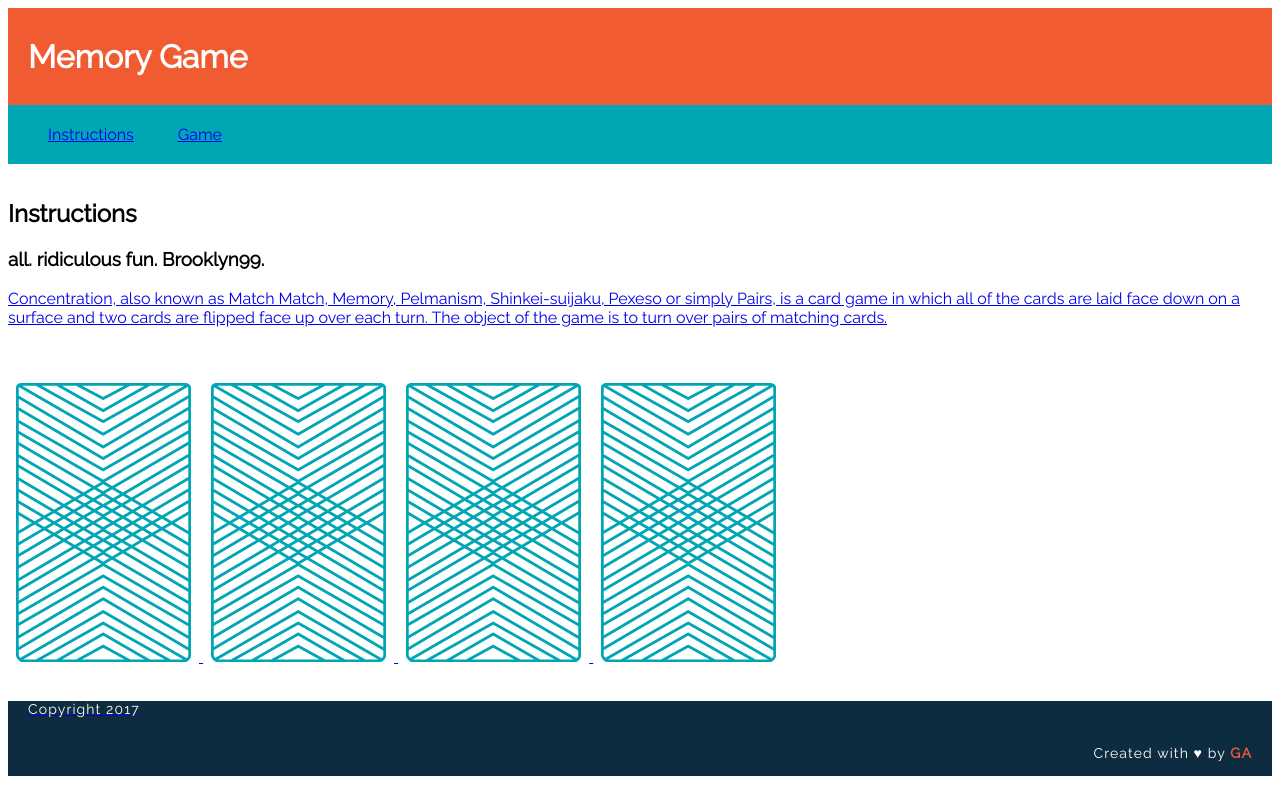
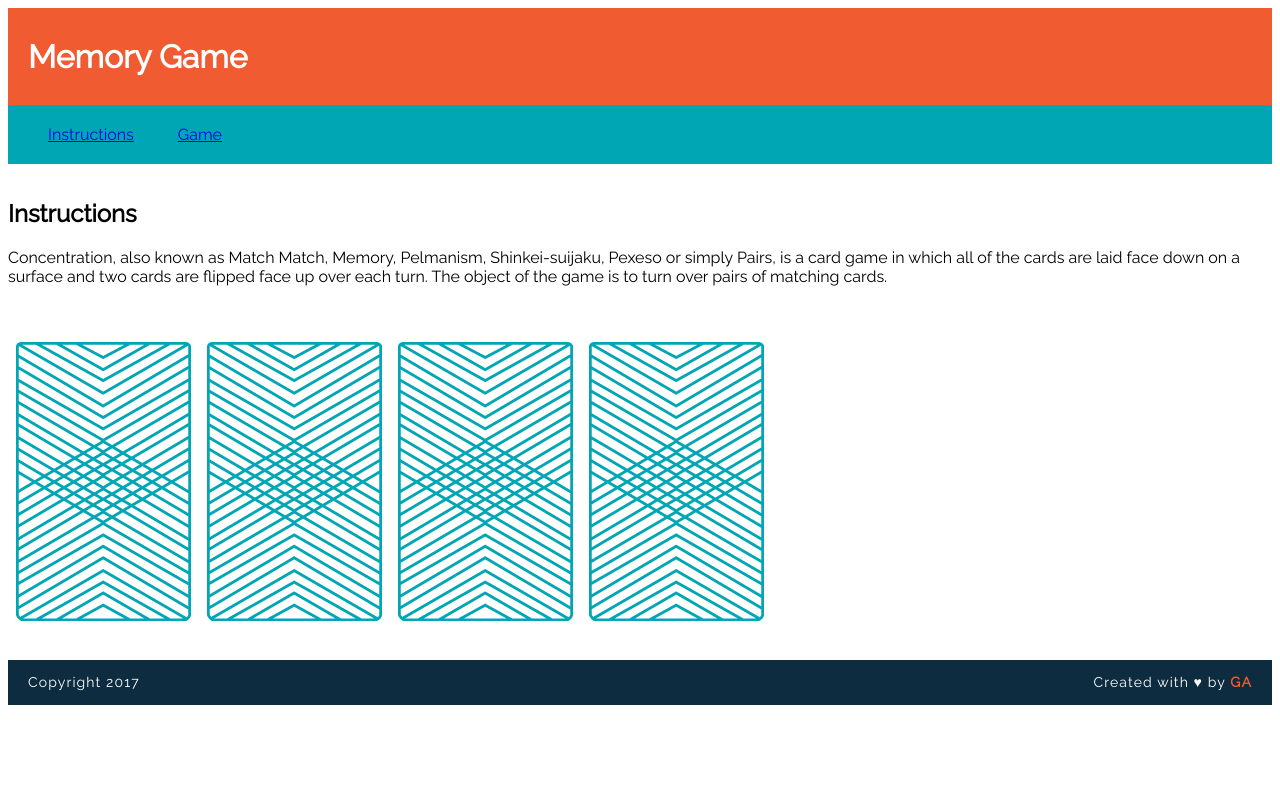
Before and after one commit to hannan-emily/wdi-fundamentals-memorygame, a plain HTML site: page index.html in a window 1280 px wide. Drawn offline with Linux system fonts and the light colour scheme.

Commit message:
created game logic

```diff
--- a/index.html
+++ b/index.html
@@ -23,24 +23,16 @@
     Instructions
     </h2>
 
-    <h3>
-      all. ridiculous fun. Brooklyn99.
-    <a href="https://www.instagram.com/brooklyn99fox/"B99 Crew Instagram</a>
-    </h3>
-
     <p>
     Concentration, also known as Match Match, Memory, Pelmanism, Shinkei-suijaku, Pexeso or simply Pairs, is a card game in which all of the cards are laid face down on a surface and two cards are flipped face up over each turn. The object of the game is to turn over pairs of matching cards.
     </p>
 
-    <div>
-      <img src="images/back.png" alt="Queen of Diamonds">
-      <img src="images/back.png" alt="Queen of Hearts">
-      <img src="images/back.png" alt="King of Diamonds">
-      <img src="images/back.png" alt="King of Hearts">
-    </div>
+    <div id="game-board" class="board clearfix"></div>
 
-</main>
-<script src="js/main.js"></script>
+  </main>
+
+  <script src="js/main.js"></script>
+
 </body>
 
 <footer class="clearfix">
--- a/js/main.js
+++ b/js/main.js
@@ -1,25 +1,58 @@
 
-var cards = ["queen", "queen", "king", "king"];
-
-var cardOne = cards[0];
-cardsInPlay.push('queen');
-console.log("User flipped queen");
-
-var cardTwo = cards[3];
-cardsInPlay.push('king');
-console.log("user flipped king");
+var cards = [
+{
+  rank: 'queen',
+  suit: 'hearts',
+  cardImage: 'images/queen-of-hearts.png'
+},
+{
+  rank: 'queen',
+  suit: 'diamonds',
+  cardImage: 'images/queen-of-diamonds.png'
+},
+{
+  rank: 'king',
+  suit: 'hearts',
+  cardImage: 'images/king-of-hearts.png'
+},
+{
+  rank: 'king',
+  suit: 'diamonds',
+  cardImage: 'images/king-of-diamonds.png'
+}
+];
 
 var cardsInPlay = [];
 
-var checkForMatch = function (){
-    if (cardsInPlay[0] === cardsInPlay[1])
-      console.log("You found a match!");
+var checkForMatch = function() {
+    this.setAttribute('src', cards[cardID].cardImage);
+    if (cardsInPlay.length === 2) {
+    if (cardsInPlay[0] === cardsInPlay[1]) {
+      alert("You found a match!");
     } else {
-      console.log("Sorry, try again.");
+      ("Sorry, try again.");
     }
+  }
 }
 
-var flipCard = function(cardId) {
-    console.log("User flipped " + cardOne);
-    console.log("User flipped" + cards[cardId]);
+var flipCard = function(){
+    var cardID = this.getAttribute('data-id');
+    document.setAttribute(cards[cardId].cardImage);
+    console.log("User flipped " + cards[cardId].rank);
+    cardsInPlay.push(cards[cardId].rank);
+    checkForMatch();
+    console.log(cards[cardId].cardImage);
+    console.log(cards[cardId].suit);
 }
+
+var createBoard = function() {
+    for (var i = 0; i < cards.length; i++) {
+    var cardElement = document.createElement('img');
+    cardElement.setAttribute('src', 'images/back.png');
+    cardElement.setAttribute('data-id', i);
+    cardElement.addEventListener('click', flipCard);
+    document.getElementById('game-board').appendChild(cardElement);
+    }
+  }
+
+createBoard ();
--- a/style.css
+++ b/style.css
@@ -53,7 +53,7 @@ p {
   font-family: Raleway;
 }
 
-.copywright {
+.copyright {
   float: left;
 }
 
```
